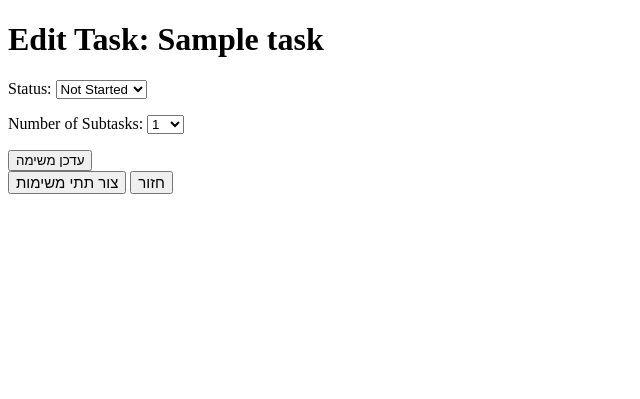
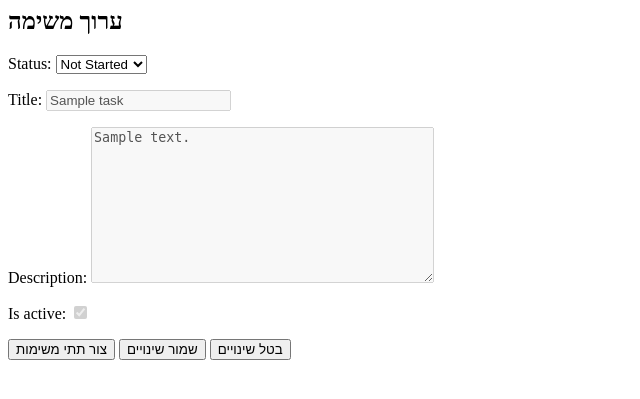
Before and after one commit to Task2do/Task2Do, a Django app: page /task_editing_screen_user/1/ in a window 1280 px wide. Shown: the top 399 px of the page, without its empty margins (0-640 px from the left). Run offline with Django 5.2, Linux system fonts and the light colour scheme; a user stored in the database is signed in; tables that the repository leaves empty hold one stand-in row (values such as "Sample post").

Commit message:
edit screen works as desired

```diff
--- a/task2do/core/forms.py
+++ b/task2do/core/forms.py
@@ -5,7 +5,7 @@ from django.contrib.auth.models import User
 from django.core.exceptions import ValidationError
 import re
 
-from .models import Worker, Manager, Project, Task
+from .models import Worker, Manager, Project, Task, STATUS_CHOICES
 from django_select2.forms import Select2MultipleWidget
 
 
@@ -99,34 +99,17 @@ class CreateProjectForm(forms.ModelForm):
         self.fields['members'].queryset = Worker.objects.filter(managers=manager)
 
 
-# TODO: create the form form
-class UserTaskForm(forms.ModelForm):
-    STATUS_CHOICES = [
-        ('NOT_STARTED', 'Not Started'),
-        ('IN_PROGRESS', 'In Progress'),
-        ('ADVANCED', 'Advanced'),
-        ('COMPLETED', 'Completed'),
-        ('ON HOLD', 'On Hold'),
-    ]
 
-    status = forms.ChoiceField(choices=STATUS_CHOICES)
-    num_subtasks = forms.ChoiceField(choices=[(i, str(i)) for i in range(1, 11)], label='Number of Subtasks')
+class TaskEditForm(forms.ModelForm):
+    status = forms.ChoiceField(choices=[(CHOICE, choice) for (CHOICE, choice) in STATUS_CHOICES if CHOICE != 'CANCELED'])
 
     class Meta:
         model = Task
-        fields = ['status', 'num_subtasks']
+        fields = ['status', 'title', 'description', 'is_active']
 
-
-from .models import STATUS_CHOICES
-
-
-from django import forms
-from django.forms import formset_factory
-from .models import Task
-
-class SubtaskForm(forms.ModelForm):
-    class Meta:
-        model = Task
-        fields = ['title', 'description', 'status']
-
-SubtaskFormSet = formset_factory(SubtaskForm, extra=0)
+    def __init__(self, *args, **kwargs):
+        super(TaskEditForm, self).__init__(*args, **kwargs)
+        if not self.instance.parent_task:
+            self.fields['title'].disabled = True
+            self.fields['description'].disabled = True
+            self.fields['is_active'].disabled = True
--- a/task2do/core/templates/core/task_editing_screen_user.html
+++ b/task2do/core/templates/core/task_editing_screen_user.html
@@ -1,31 +1,15 @@
-{% load filters %}
-<!DOCTYPE html>
-<html lang="he">
 <head>
     <meta charset="UTF-8">
-    <title>Edit Task</title>
 </head>
-<body>
-    <h1>Edit Task: {{ task.title }}</h1>
-
-    <form method="post">
-        {% csrf_token %}
-        {{ form.as_p }}
-        <input type="submit" value="עדכן משימה">
-    </form>
-
-    <button id="CreateSubTasks" style="font-size: 15px;">צור תתי משימות</button>
-    <button id="backButton" style="font-size: 15px;">חזור</button> <!-- Back to Previous Page in Hebrew -->
-
-    <script>
-        document.getElementById("backButton").addEventListener("click", function() {
-            window.history.back();
-        });
-    </script>
-    <script>
-        document.getElementById("CreateSubTasks").addEventListener("click", function() {
-            window.location.href = "{% url 'task_division_screen_user' task.id %}";
-        });
-    </script>
-</body>
-</html>
+{% block content %}
+  <h2>ערוך משימה</h2>
+  <form method="post">
+    {% csrf_token %}
+    {{ form.as_p }}
+    {% if not form.instance.parent_task %}
+      <button type="submit" name="create_subtasks">צור תתי משימות</button>
+    {% endif %}
+    <button type="submit" name="save_changes">שמור שינויים</button>
+    <button type="submit" name="discard_changes">בטל שינויים</button>
+  </form>
+{% endblock %}
--- a/task2do/core/views.py
+++ b/task2do/core/views.py
@@ -3,7 +3,7 @@ from django.shortcuts import render, redirect
 from django.contrib.auth import login, authenticate
 from django.urls import reverse
 
-from .forms import UserRegistrationForm, SubtaskForm
+from .forms import UserRegistrationForm, TaskEditForm
 from django.http import HttpResponse, JsonResponse
 
 from django.core import serializers
@@ -18,7 +18,7 @@ from jwt.utils import force_bytes
 
 from django.core.mail import send_mail
 from django.contrib.auth.models import User
-from .forms import ForgotPasswordForm, CreateProjectForm, UserTaskForm
+from .forms import ForgotPasswordForm, CreateProjectForm
 from .models import Manager, Worker, Project, Task, PersonalData, Request
 from django.db.models import Q
 from .backend import ManagerBackend, WorkerBackend
@@ -406,62 +406,40 @@ def active_tasks_user(request):
 
 @login_required(login_url='user_login')
 def specific_task_display_user(request, task_id):
-
-
     task = Task.objects.get(id=task_id, assigned_to__personal_data__id=request.user.personal_data.id)
     context = {'task': task, 'today_date': date.today()}
     return render(request, 'core/specific_task_display_user.html', context)
 
 
-@login_required(login_url='user_login')
+from .forms import TaskEditForm
+
 @login_required(login_url='user_login')
 def task_editing_screen_user(request, task_id):
     task = Task.objects.get(id=task_id, assigned_to__personal_data__id=request.user.personal_data.id)
     if request.method == 'POST':
-        form = UserTaskForm(request.POST, instance=task)
-        if form.is_valid():
-            form.save()
-            num_subtasks = form.cleaned_data['num_subtasks']
-            return render(request, 'task_division_screen_user', {'task.id': task.id, 'num_subtasks': num_subtasks})
+        form = TaskEditForm(request.POST, instance=task)
+        if 'save_changes' in request.POST:
+            if form.is_valid():
+                # form.save() TODO: Almog, please check if this is the correct way to save the form
+                return redirect('specific_task_display_user', task_id=task.id)
+        elif 'discard_changes' in request.POST:
+            return redirect('specific_task_display_user', task_id=task.id)
+        elif 'create_subtasks' in request.POST:
+            return redirect('create_subtasks', task_id=task.id)
     else:
-        form = UserTaskForm(instance=task)
-    return render(request, 'core/task_editing_screen_user.html', {'form': form, 'task': task})
-
-from django.http import HttpResponseRedirect
+        form = TaskEditForm(instance=task)
+    return render(request, 'core/task_editing_screen_user.html', {'form': form})
 
 @login_required(login_url='user_login')
 def task_division_screen_user(request, task_id, num_subtasks):
-    task = Task.objects.get(id=task_id, assigned_to__personal_data__id=request.user.personal_data.id)
-    return HttpResponseRedirect(reverse('create_subtasks', args=[task.id]) + f'?numSubtasks={num_subtasks}')
-
-from django.shortcuts import render
-from django.contrib.auth.decorators import login_required
-from .forms import SubtaskForm, formset_factory
-from .models import Task
+    pass
 
 @login_required(login_url='user_login')
 def create_subtasks(request, task_id):
-    task = Task.objects.get(id=task_id, assigned_to__personal_data__id=request.user.personal_data.id)
-    num_subtasks = int(request.GET.get('numSubtasks', 0))  # Get the number of subtasks from the query string
-    SubtaskFormSet = formset_factory(SubtaskForm, extra=num_subtasks)
-    if request.method == 'POST':
-        formset = SubtaskFormSet(request.POST, prefix='subtasks')
-        if formset.is_valid():
-            for form in formset:
-                subtask = form.save(commit=False)
-                subtask.parent_task = task
-                subtask.due_date = task.due_date
-                subtask.project = task.project
-                subtask.save()
-            return HttpResponseRedirect(
-                'next_page')  # Replace 'next_page' with the actual URL or name of the view where you want to redirect the user
-    else:
-        formset = SubtaskFormSet(prefix='subtasks')
-    return render(request, 'core/create_subtasks.html', {'task': task, 'formset': formset})
+    pass
 
 def subtask_definition_screen_user(request):
-    # Your view logic here
-    return render(request, 'core/subtask_definition_screen_user.html')
+    pass
 
 
 @login_required(login_url='user_login')
```
